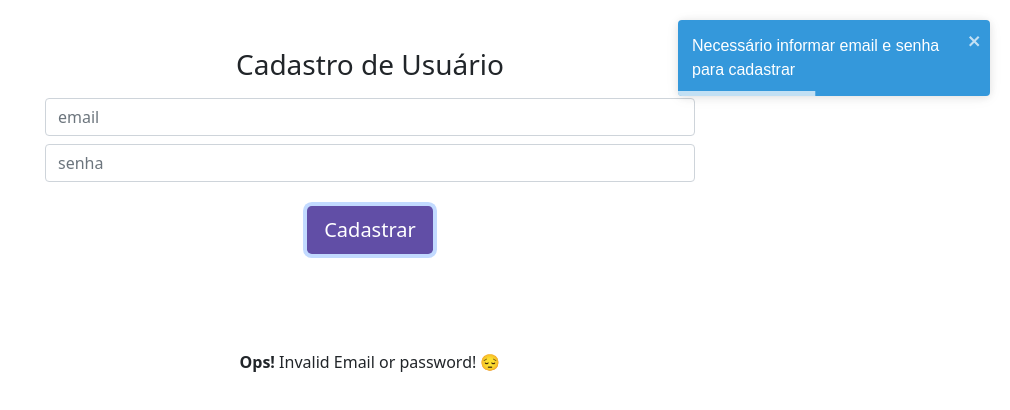
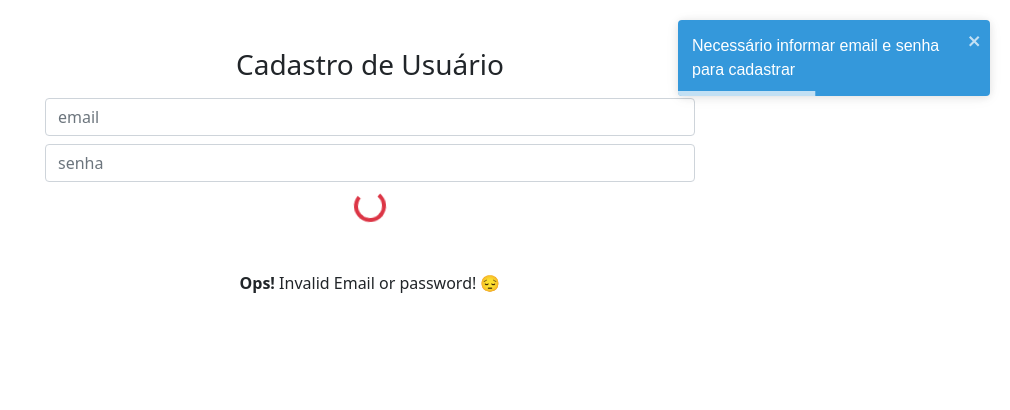
Before and after one commit to celiocausjunior/firebase-react, a React (Create React App) app in the folder eventos/: page / in a window 1280 px wide. Both pictures are taken after a click on the button "Cadastrar". Shown: the top 410 px of the page, without its empty margins (270-1280 px from the left). Built offline with nearby package versions, Linux system fonts and the light colour scheme.

Commit message:
Fetch firebase login and spinner loading page

```diff
--- a/eventos/src/view/login/index.js
+++ b/eventos/src/view/login/index.js
@@ -17,7 +17,8 @@ const Login = () => {
             .then(response => {
                 toast.info("Conexão realizada com sucesso!");
                 setMsgLogin('connected')
-            }).catch(error => {
+            })
+            .catch(error => {
                 toast.error("Erro de conexão. Verifique o email e a senha cadastrados!");
                 setMsgLogin('connectFail')
             });
--- a/eventos/src/view/users/index.js
+++ b/eventos/src/view/users/index.js
@@ -10,9 +10,12 @@ const NewUser = () => {
     const [senha, setSenha] = useState();
     const [msgTipo, setMsgTipo] = useState();
     const [msg, setMsg] = useState();
+    const [isLoading, setIsLoading] = useState();
 
     const register = () => {
         setMsgTipo(null);
+        setIsLoading(true);
+
 
         if (!email || !senha) {
             setMsgTipo('error')
@@ -22,12 +25,30 @@ const NewUser = () => {
         }
 
         firebase.auth().createUserWithEmailAndPassword(email, senha)
-        .then(response => {
-            toast.info("Cadastro Realizado!")
-            setMsgTipo('success')
-        }).catch(error => {
-           console.log(error)
-    })}
+            .then(response => {
+                toast.info("Cadastro Realizado!")
+                setIsLoading(false);
+            })
+            .catch(error => {
+                setIsLoading(false);
+                if (error.code === "auth/weak-password") {
+                    toast.error("Senha fraca. Deve ter ao menos 6 caracteres");
+                }
+
+                else if (error.code === "auth/invalid-email") {
+                    toast.error("Digite um email valido");
+                }
+
+                else if (error.code === "auth/email-already-in-use") {
+                    toast.error("Email ja existe");
+                }
+
+                else {
+                    toast.error("Nao fois possivel realizar o cadastro. Tente mais tarde ou contate o suporte");
+                }
+
+            })
+    }
 
 
     return (
@@ -38,13 +59,19 @@ const NewUser = () => {
                     </h1>
                 <input onChange={(event) => setEmail(event.target.value)} type="email" className="form-control my-2" placeholder="email" />
                 <input onChange={(event) => setSenha(event.target.value)} type="password" className="form-control my-2" placeholder="senha" />
-
-                <button onClick={register} type="button" className="btn btn-lg btn-block mt-3 mb-5 btn-register-users">Cadastrar</button>
-
+                {
+                    isLoading ?
+                        <div class="spinner-border text-danger" role="status">
+                            <span class="sr-only"></span>
+                        </div>
+                        :
+                        <button onClick={register} type="button" className="btn btn-lg btn-block mt-3 mb-5 btn-register-users">Cadastrar</button>
+                }
                 <div className="msg-login text-black text-center my-5">
                     {msgTipo === ('connected') && <span><strong>WOW!</strong> Usuário cadastrado com sucesso! &#128526;</span>}
                     {msgTipo === ('error') && <span>  <strong>Ops!</strong>  Invalid Email or password! &#128532; </span>}
                 </div>
+
 
             </form>
 
```
Also changed, not shown: eventos/src/view/users/users.css (line endings or trailing spaces).
